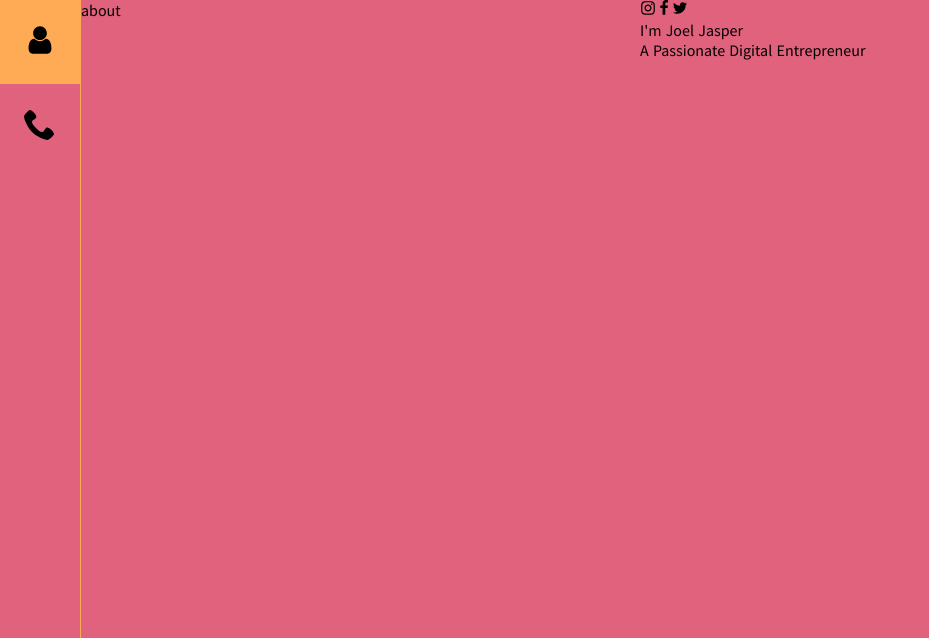
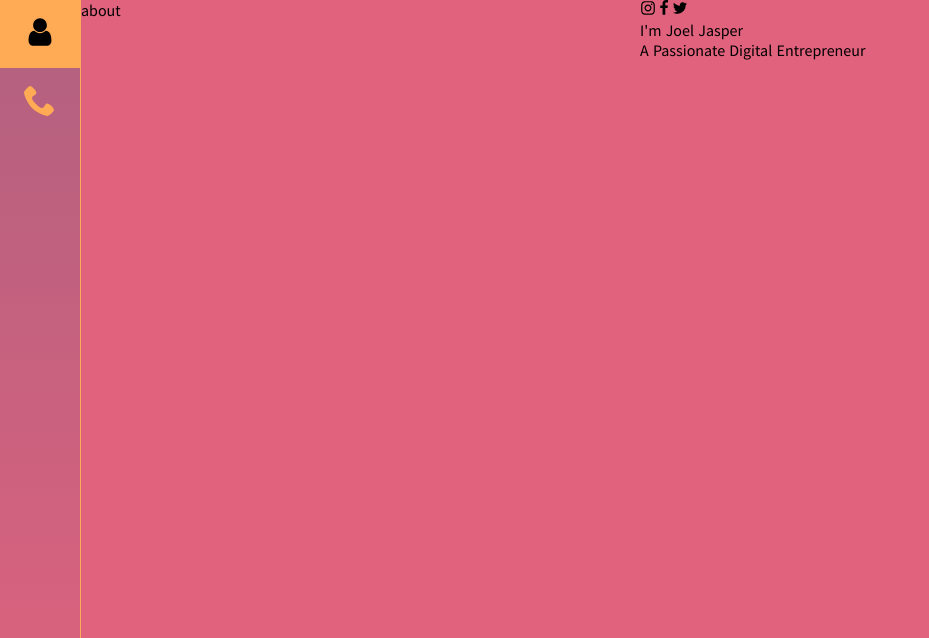
Before and after one commit to SherOnDale/madrasi-londoner, a Nuxt app: page / in a window 1280 px wide. Shown: the top 638 px of the page, without its empty margins (0-929 px from the left). Built offline with nearby package versions, Linux system fonts and the light colour scheme.

Commit message:
use gradient in navbar

```diff
--- a/components/Navbar.vue
+++ b/components/Navbar.vue
@@ -37,6 +37,7 @@ export default {
     flex-direction: column;
     height: 100vh;
     background-color: var(--secondary);
+    background: linear-gradient(var(--accent), var(--secondary));
     border-right: 0.1rem solid var(--primary);
   }
 
@@ -45,11 +46,15 @@ export default {
       transition: all 0.5s;
       background-origin: content-box;
       background-color: var(--primary);
+
+      svg {
+        fill: black;
+      }
     }
   }
 
   &__link {
-    padding: 1.5rem;
+    padding: 1rem 1.5rem;
     width: 100%;
     height: 100%;
     display: inline-block;
@@ -57,6 +62,7 @@ export default {
     svg {
       height: 2rem;
       width: 2rem;
+      fill: var(--primary);
     }
   }
 }
```
